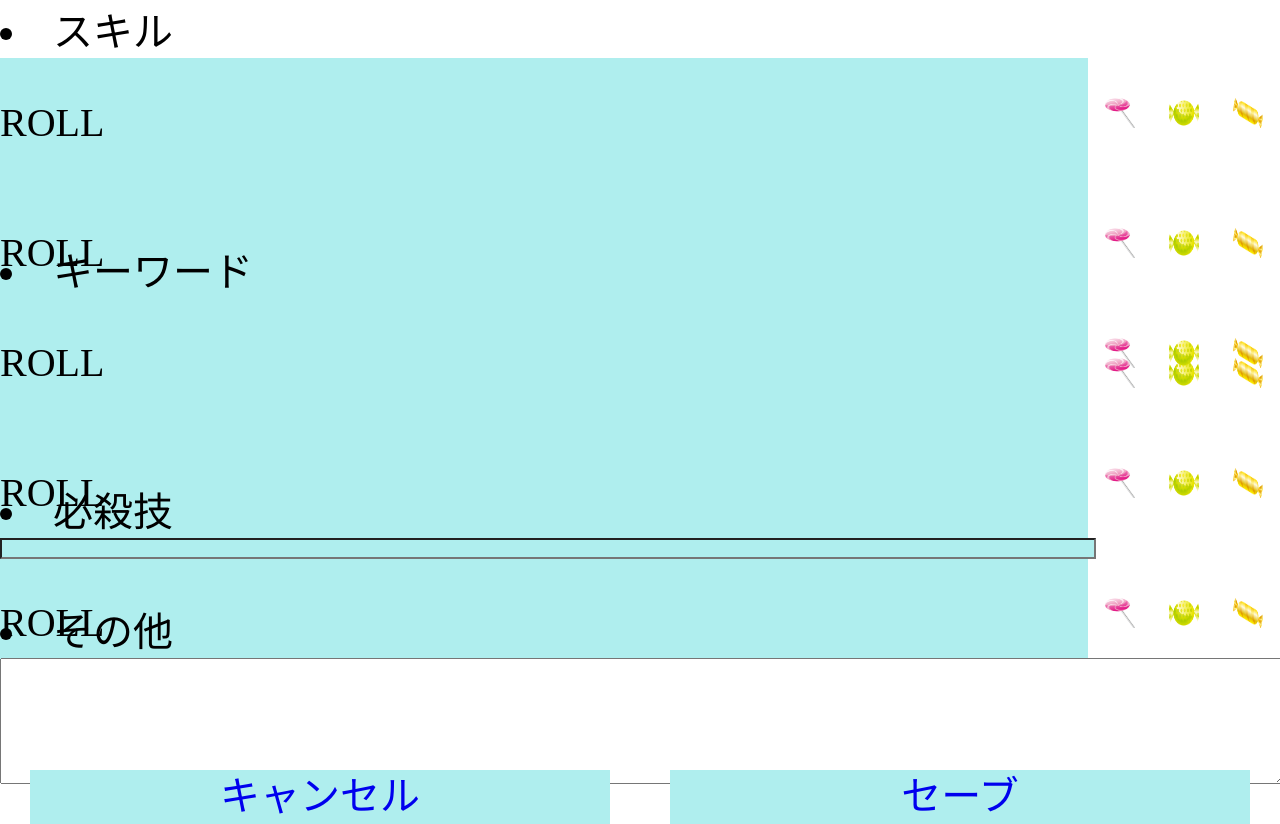
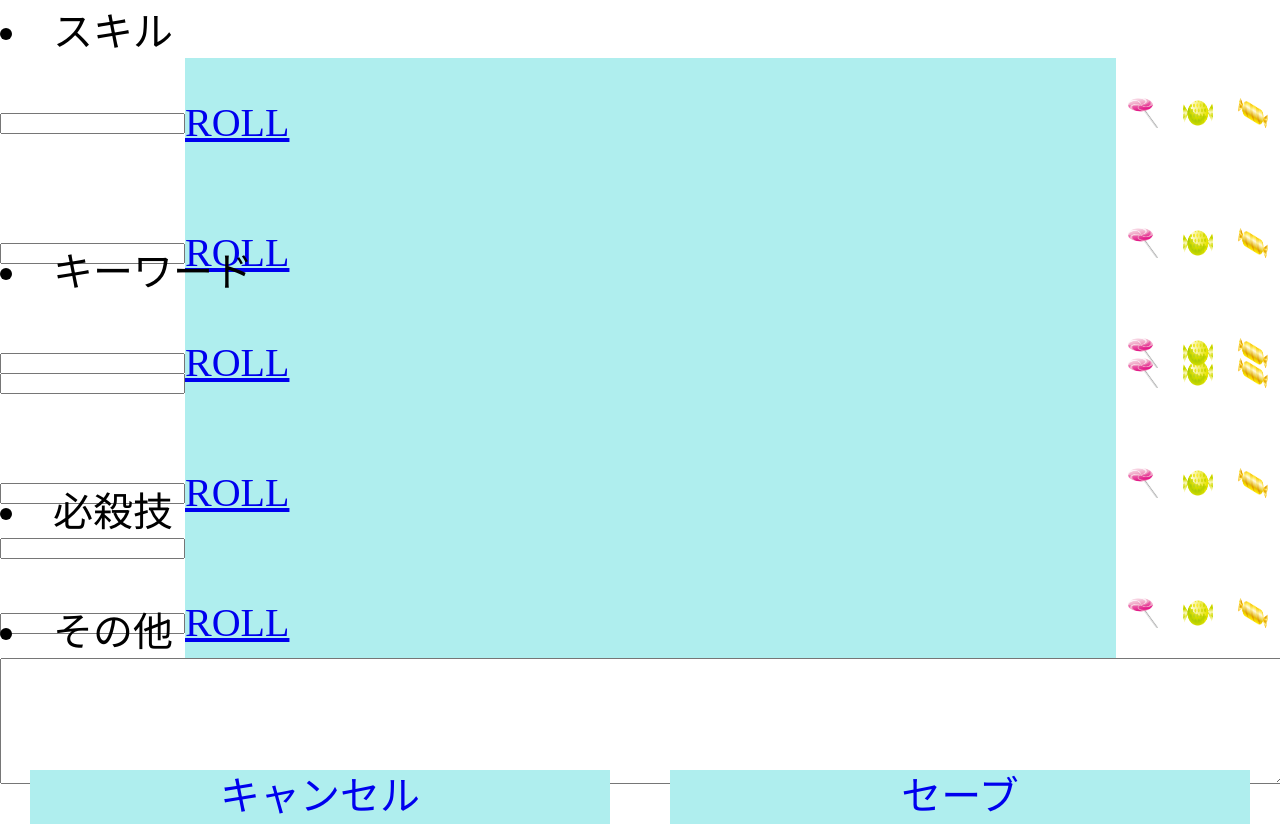
Before and after one commit to gyosib/trpg, a plain HTML site: page makechara.html in a window 1280 px wide. Drawn offline with nearby package versions, Linux system fonts and the light colour scheme.

Commit message:
makechara

```diff
--- a/makechara.html
+++ b/makechara.html
@@ -2,8 +2,9 @@
 <html>
 <head>
 	<meta charset="UTF-8" />
-	<title>20sec</title>
+	<title>20min</title>
 	<script src="http://code.jquery.com/jquery-2.1.4.min.js"></script>
+	  	<script type="text/javascript" src="csvreader.js"></script>
 	<link href="tablebtns.css" rel="stylesheet" type="text/css">
 </head>
 <style>
@@ -28,19 +29,22 @@
 	<div id="skill" class="parentcontainer">
 		<li>スキル</li>
 		<div class="inlineparent">
-			<a id="skill_roll_1" class="inlinebtn"><p>ROLL</p></a>
+			<input type="text" id="skill_roll_1" class="inlinetxt"></input>
+			<a id="skill_roll_1" class="inlinebtn" href="javascript:getCSVFile(0)"><p>ROLL</p></a>
 			<a class="inlinelink"><img src="candy002.png" width="30" height="30" /></a>
 			<a class="inlinelink"><img src="candy004.png" width="30" height="30" /></a>
 			<a class="inlinelink"><img src="candy007.png" width="30" height="30" /></a>
 		</div>
 		<div class="inlineparent">
-			<a id="skill_roll_2" class="inlinebtn"><p>ROLL</p></a>
+			<input type="text" id="skill_roll_1" class="inlinetxt"></input>
+			<a id="skill_roll_2" class="inlinebtn" href="javascript:getCSVFile(1)"><p>ROLL</p></a>
 			<a class="inlinelink"><img src="candy002.png" width="30" height="30" /></a>
 			<a class="inlinelink"><img src="candy004.png" width="30" height="30" /></a>
 			<a class="inlinelink"><img src="candy007.png" width="30" height="30" /></a>
 		</div>
-		<div id="skill_roll_3" class="inlineparent">
-			<a class="inlinebtn"><p>ROLL</p></a>
+		<div  class="inlineparent">
+			<input type="text" id="skill_roll_1" class="inlinetxt"></input>
+			<a id="skill_roll_3" class="inlinebtn" href="javascript:getCSVFile(2)"><p>ROLL</p></a>
 			<a class="inlinelink"><img src="candy002.png" width="30" height="30" /></a>
 			<a class="inlinelink"><img src="candy004.png" width="30" height="30" /></a>
 			<a class="inlinelink"><img src="candy007.png" width="30" height="30" /></a>
@@ -49,19 +53,22 @@
 	<div id="keyword" class="parentcontainer">
 		<li>キーワード</li>
 		<div class="inlineparent">
-			<a id="keyword_roll_1" class="inlinebtn"><p>ROLL</p></a>
+			<input type="text" id="skill_roll_1" class="inlinetxt"></input>
+			<a id="keyword_roll_1" class="inlinebtn" href="javascript:getCSVFile(3)"><p>ROLL</p></a>
 			<a class="inlinelink"><img src="candy002.png" width="30" height="30" /></a>
 			<a class="inlinelink"><img src="candy004.png" width="30" height="30" /></a>
 			<a class="inlinelink"><img src="candy007.png" width="30" height="30" /></a>
 		</div>
 		<div class="inlineparent">
-			<a id="keyword_roll_2" class="inlinebtn"><p>ROLL</p></a>
+			<input type="text" id="skill_roll_1" class="inlinetxt"></input>
+			<a id="keyword_roll_2" class="inlinebtn" href="javascript:getCSVFile(4)"><p>ROLL</p></a>
 			<a class="inlinelink"><img src="candy002.png" width="30" height="30" /></a>
 			<a class="inlinelink"><img src="candy004.png" width="30" height="30" /></a>
 			<a class="inlinelink"><img src="candy007.png" width="30" height="30" /></a>
 		</div>
 		<div class="inlineparent">
-			<a id="keyword_roll_3" class="inlinebtn"><p>ROLL</p></a>
+			<input type="text" id="skill_roll_1" class="inlinetxt"></input>
+			<a id="keyword_roll_3" class="inlinebtn" href="javascript:getCSVFile(5)"><p>ROLL</p></a>
 			<a class="inlinelink"><img src="candy002.png" width="30" height="30" /></a>
 			<a class="inlinelink"><img src="candy004.png" width="30" height="30" /></a>
 			<a class="inlinelink"><img src="candy007.png" width="30" height="30" /></a>
@@ -70,7 +77,7 @@
 	<div id="deathblow" class="parentcontainer">
 		<li>必殺技</li>
 		<div class="inlineparent">
-			<input type="text" class="inlinebtn"></input>
+			<input type="text" class="inlinetxt"></input>
 		</div>
 	</div>
 	<div id="other" class="parentcontainer">
```
